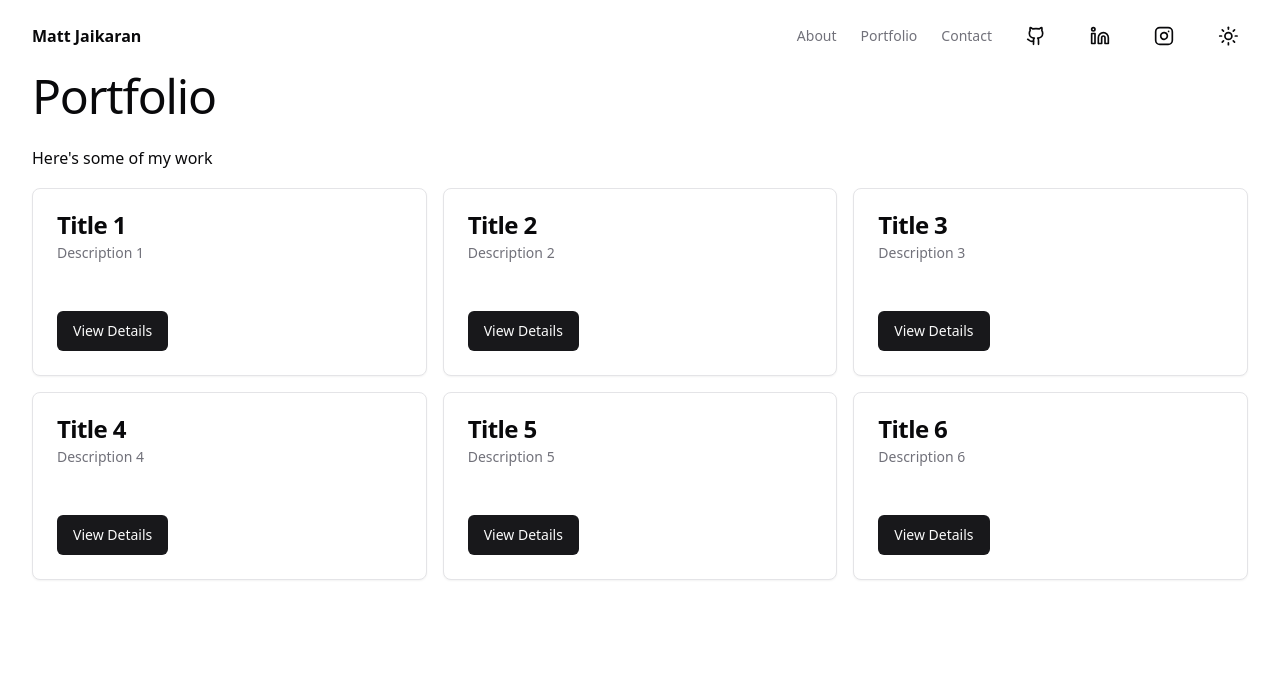
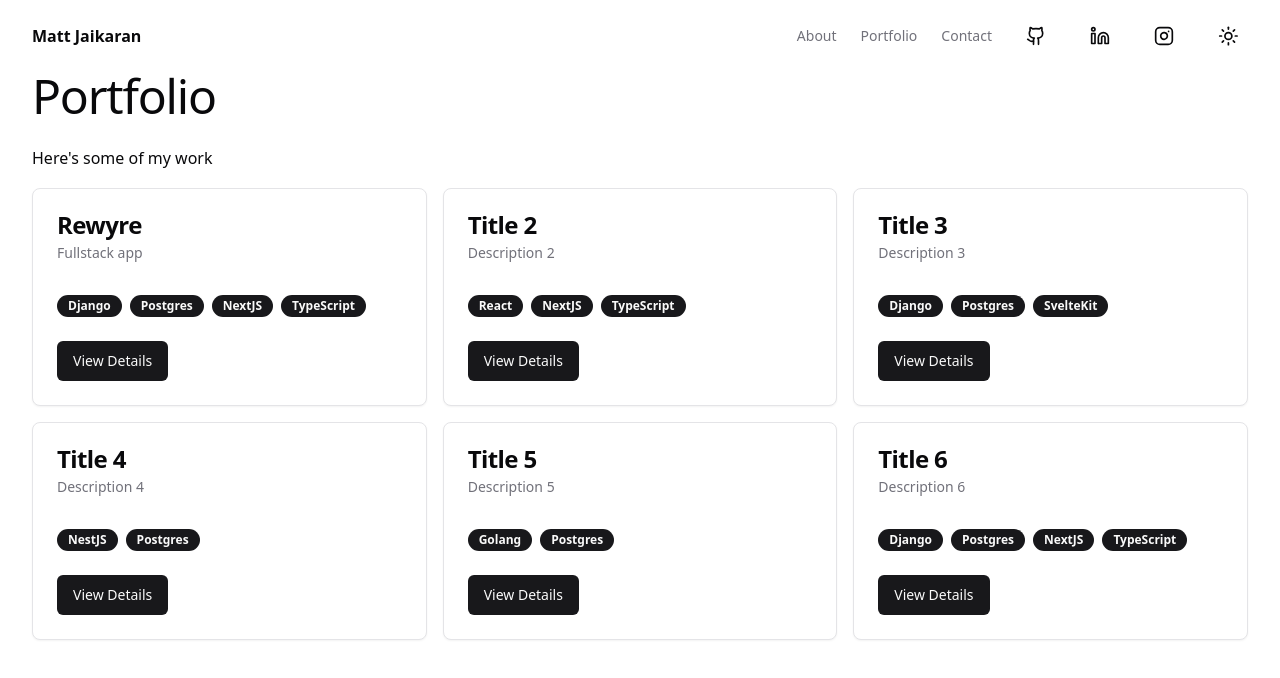
Before and after one commit to mattjaikaran/portfolio-next-ts, a Next.js app in the folder client/: page /portfolio in a window 1280 px wide. Shown: the top 678 px of the page. Built offline with nearby package versions, Linux system fonts and the light colour scheme.

Commit message:
updated portfolio cards

```diff
--- a/client/components/forms/ContactForm.tsx
+++ b/client/components/forms/ContactForm.tsx
@@ -12,6 +12,11 @@ import { zodResolver } from '@hookform/resolvers/zod';
 import * as z from 'zod';
 import { Button } from '@/components/ui/button';
 import { Textarea } from '@/components/ui/textarea';
+import sendgrid from '@sendgrid/mail'
+const sendgridKey = process.env.NEXT_PUBLIC_SENDGRID_KEY
+
+console.log('sendgridKey', sendgridKey)
+sendgrid.setApiKey(process.env.NEXT_PUBLIC_SENDGRID_KEY)
 
 const profileFormSchema = z.object({
   name: z.string().min(2, {
@@ -41,8 +46,24 @@ const ContactForm = () => {
     mode: 'onChange',
   });
 
-  function onSubmit(data: ProfileFormValues) {
+  async function onSubmit (data: ProfileFormValues) {
     console.log('data', data);
+    const msg = {
+      to: process.env.NEXT_PUBLIC_SUPPORT_EMAIL,
+      from: `${data.name} - ${data.email}`,
+      subject: data.title,
+      text: data.message,
+      html: `<div>${data.message}</div>`,
+    };
+    console.log('msg', msg)
+    // try {
+    //   await sendgrid.send(msg);
+    // } catch (error: any) {
+    //   console.error(error);
+    //   if (error.response) {
+    //     console.error(error.response.body)
+    //   }
+    // }
   }
   return (
     <Form {...form}>
@@ -50,7 +71,7 @@ const ContactForm = () => {
         <FormItem>
           <FormLabel>Name</FormLabel>
           <FormControl>
-            <Input placeholder="Cornel West" {...form.register('name')} />
+            <Input placeholder="Test Example" {...form.register('name')} />
           </FormControl>
           <FormMessage />
         </FormItem>
@@ -58,7 +79,7 @@ const ContactForm = () => {
           <FormLabel>Email</FormLabel>
           <FormControl>
             <Input
-              placeholder="cornellwest@gpny.org"
+              placeholder="test@example.com"
               {...form.register('email')}
             />
           </FormControl>
@@ -89,7 +110,7 @@ const ContactForm = () => {
             </FormItem>
           )}
         />
-        <Button type="submit" disabled>
+        <Button type="submit">
           Send Message
         </Button>
       </form>
--- a/client/components/navbar.tsx
+++ b/client/components/navbar.tsx
@@ -52,27 +52,14 @@ export default function Navbar({
           <DropdownMenuTrigger>Menu</DropdownMenuTrigger>
           <DropdownMenuContent>
             {siteConfig.mainNav?.map(item => (
-              <>
+              <div key={item.href}>
                 <DropdownMenuLabel
-                  key={item.href}
                   className="hover:cursor-pointer"
                   onClick={() => router.push(item.href)}
                 >
                   {item.title}
                 </DropdownMenuLabel>
-              </>
-
-              // item.href && (
-              //   <Link
-              //     key={index}
-              //     href={item.href}
-              //     className={cn(
-              //       'flex items-center text-sm font-medium text-muted-foreground'
-              //     )}
-              //   >
-              //     {item.title}
-              //   </Link>
-              // )
+              </div>
             ))}
             <Link
               href={siteConfig.links.linkedin}
@@ -126,9 +113,8 @@ export default function Navbar({
       {siteConfig.mainNav?.length ? (
         <nav className="hidden md:flex gap-6">
           {siteConfig.mainNav?.map(
-            item =>
-              item.href && (
-                <Link
+            item => (
+              <Link
                   key={item.title}
                   href={item.href}
                   className={cn(
@@ -137,7 +123,7 @@ export default function Navbar({
                 >
                   {item.title}
                 </Link>
-              )
+            )
           )}
         </nav>
       ) : null}
--- /dev/null
+++ b/client/components/ui/badge.tsx
@@ -0,0 +1,36 @@
+import * as React from "react"
+import { cva, type VariantProps } from "class-variance-authority"
+
+import { cn } from "@/lib/utils"
+
+const badgeVariants = cva(
+  "inline-flex items-center rounded-full border px-2.5 py-0.5 text-xs font-semibold transition-colors focus:outline-none focus:ring-2 focus:ring-ring focus:ring-offset-2",
+  {
+    variants: {
+      variant: {
+        default:
+          "border-transparent bg-primary text-primary-foreground hover:bg-primary/80",
+        secondary:
+          "border-transparent bg-secondary text-secondary-foreground hover:bg-secondary/80",
+        destructive:
+          "border-transparent bg-destructive text-destructive-foreground hover:bg-destructive/80",
+        outline: "text-foreground",
+      },
+    },
+    defaultVariants: {
+      variant: "default",
+    },
+  }
+)
+
+export interface BadgeProps
+  extends React.HTMLAttributes<HTMLDivElement>,
+    VariantProps<typeof badgeVariants> {}
+
+function Badge({ className, variant, ...props }: BadgeProps) {
+  return (
+    <div className={cn(badgeVariants({ variant }), className)} {...props} />
+  )
+}
+
+export { Badge, badgeVariants }
--- /dev/null
+++ b/client/data/portfolio.ts
@@ -0,0 +1,53 @@
+export interface PortfolioItems {
+  id: number | string;
+  title: string;
+  description: string;
+  content?: string;
+  url: string;
+  tech?: string[];
+}
+
+export const sampleData: PortfolioItems[] = [
+  {
+    id: 1,
+    title: 'Rewyre',
+    description: 'Fullstack app',
+    url: '/portfolio/1',
+    tech: ['Django', 'Postgres', 'NextJS', 'TypeScript']
+  },
+  {
+    id: 2,
+    title: 'Title 2',
+    description: 'Description 2',
+    url: '/portfolio/2',
+    tech: ['React', 'NextJS', 'TypeScript']
+  },
+  {
+    id: 3,
+    title: 'Title 3',
+    description: 'Description 3',
+    url: '/portfolio/3',
+    tech: ['Django', 'Postgres', 'SvelteKit']
+  },
+  {
+    id: 4,
+    title: 'Title 4',
+    description: 'Description 4',
+    url: '/portfolio/4',
+    tech: ['NestJS', 'Postgres']
+  },
+  {
+    id: 5,
+    title: 'Title 5',
+    description: 'Description 5',
+    url: '/portfolio/5',
+    tech: ['Golang', 'Postgres']
+  },
+  {
+    id: 6,
+    title: 'Title 6',
+    description: 'Description 6',
+    url: '/portfolio/6',
+    tech: ['Django', 'Postgres', 'NextJS', 'TypeScript']
+  },
+];
--- a/client/pages/portfolio/[id].tsx
+++ b/client/pages/portfolio/[id].tsx
@@ -1,14 +1,20 @@
 import { HeadingH1, Paragraph } from '@/components/typography';
 import { MainLayout } from '@/layouts/MainLayout';
 import { useRouter } from 'next/router';
+import { PortfolioItems, sampleData } from '@/data/portfolio';
+import { useEffect, useState } from 'react';
 
 export default function PortfolioDetail() {
   const router = useRouter();
+  console.log('router.query', router.query);
+  const [portfolioDetail, setPortfolioDetail] = useState<PortfolioItems>({});
+  console.log('portfolioDetail', portfolioDetail);
   return (
     <MainLayout>
       <div className="container">
-        <HeadingH1>Portfolio id {router.query.id}</HeadingH1>
+        <HeadingH1>{portfolioDetail.title}</HeadingH1>
         <Paragraph>Project details here</Paragraph>
+        {/* <Paragraph>{data.tech?.map((t: any) => t)}</Paragraph> */}
       </div>
     </MainLayout>
   );
--- a/client/pages/portfolio/index.tsx
+++ b/client/pages/portfolio/index.tsx
@@ -10,63 +10,24 @@ import {
   CardTitle,
 } from '@/components/ui/card';
 import { useRouter } from 'next/router';
-
-interface PortfolioItems {
-  id: number;
-  title: string;
-  description: string;
-  content?: string;
-  url: string;
-}
-
-const sampleData: PortfolioItems[] = [
-  {
-    id: 1,
-    title: 'Title 1',
-    description: 'Description 1',
-    url: '/portfolio/1',
-  },
-  {
-    id: 2,
-    title: 'Title 2',
-    description: 'Description 2',
-    url: '/portfolio/2',
-  },
-  {
-    id: 3,
-    title: 'Title 3',
-    description: 'Description 3',
-    url: '/portfolio/3',
-  },
-  {
-    id: 4,
-    title: 'Title 4',
-    description: 'Description 4',
-    url: '/portfolio/4',
-  },
-  {
-    id: 5,
-    title: 'Title 5',
-    description: 'Description 5',
-    url: '/portfolio/5',
-  },
-  {
-    id: 6,
-    title: 'Title 6',
-    description: 'Description 6',
-    url: '/portfolio/6',
-  },
-];
+import { PortfolioItems, sampleData } from '@/data/portfolio';
+import { Badge } from '@/components/ui/badge';
 
 export default function Portfolio() {
   const router = useRouter();
   const PortfolioCard = (props: PortfolioItems) => (
-    <Card className="">
+    <Card>
       <CardHeader>
         <CardTitle>{props.title}</CardTitle>
         <CardDescription>{props.description}</CardDescription>
       </CardHeader>
-      <CardContent>{props.content}</CardContent>
+      <CardContent>
+        {props.tech?.map(t => (
+          <Badge key={t} className="mt-2 mr-2">
+            {t}
+          </Badge>
+        ))}
+      </CardContent>
       <CardFooter className="flex">
         <Button onClick={() => router.push(`/portfolio/${props.id}`)}>
           View Details
```
Also changed, not shown: client/package.json (+7 -4 lines), client/pages/about.tsx (+0 -20 lines), 1 other file (tests, documents, lock files or other folders).
